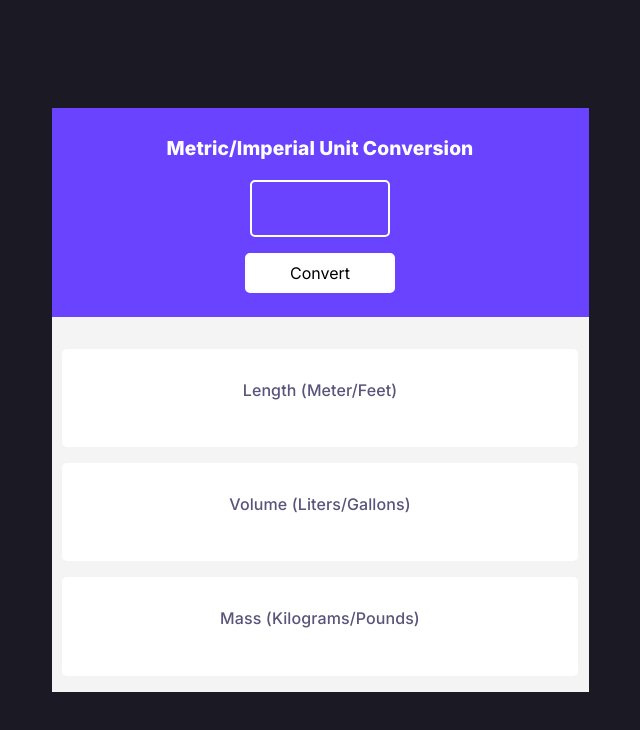
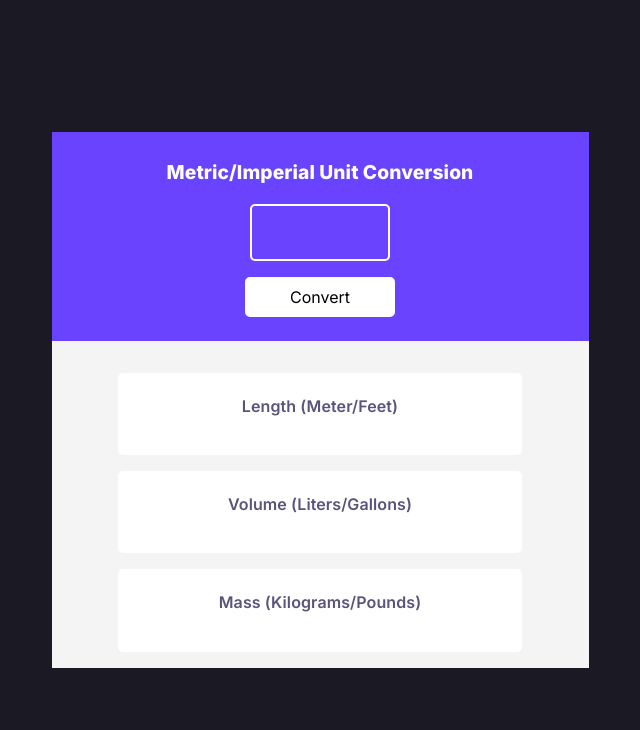
Before and after one commit to b-l-u-e/unit-converter, a website built with Vite: page index.html in a window 1280 px wide. Shown: the whole page, without its empty margins (320-960 px from the left). Built offline with nearby package versions, Linux system fonts and the light colour scheme.

Commit message:
update the font weight of the heading

```diff
--- a/index.css
+++ b/index.css
@@ -27,6 +27,7 @@ body {
     padding: 1rem 1.5rem;
     max-width: 800px;
     margin: 0 auto;
+    border-radius: 8px;
   }
 
 .upper {
@@ -105,7 +106,7 @@ h1 {
 
 h2 {
   font-size: 1rem;
-  font-weight: 500;
+  font-weight: 600;
   color: #5a537b;
   margin: 0;
 }
@@ -115,6 +116,7 @@ p {
   font-weight: 400;
   color: #353535;
   margin: 0;
+  padding: 0;
 }
 
 .conversation-result {
@@ -122,10 +124,10 @@ p {
   flex-direction: column;
   align-items: center;
   margin-top: 1rem;
-  padding: 2rem 0.5rem;
+  padding: 1.5rem 0.1rem;
   gap: 1rem;
   background-color: #ffffff;
   border-radius: 5px;
-  max-width: 500px;
+  max-width: 400px;
   width: 100%;
 }
```
